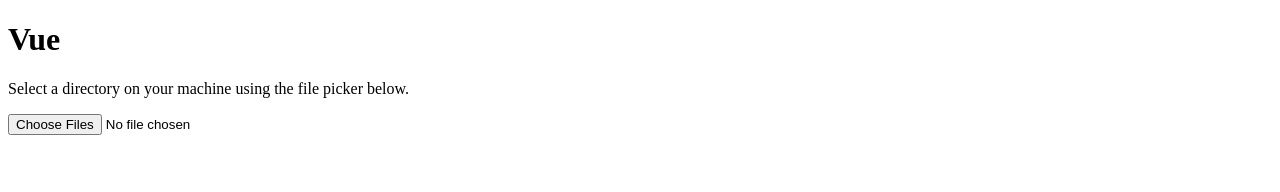
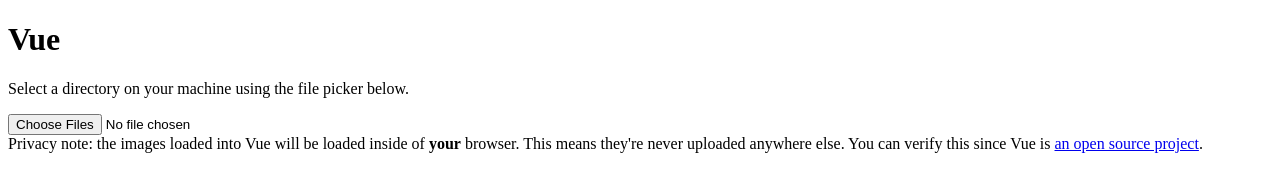
Before and after one commit to olivierlacan/vue, a plain HTML site: page index.html in a window 1280 px wide. Drawn offline with Linux system fonts and the light colour scheme.

Commit message:
Add much-needed privacy note

```diff
--- a/index.html
+++ b/index.html
@@ -164,5 +164,10 @@
 <input type="file" webkitdirectory directory multiple />
 <div class="previews"></div>
 <div class="overlay hidden"></div>
+
+<footer>
+  Privacy note: the images loaded into Vue will be loaded inside of <strong>your</strong> browser. This means they're never uploaded anywhere else. You can
+  verify this since Vue is <a href="https://github.com/olivierlacan/vue/blob/master/index.html">an open source project</a>.
+</footer>
 </body>
 </html>
```
